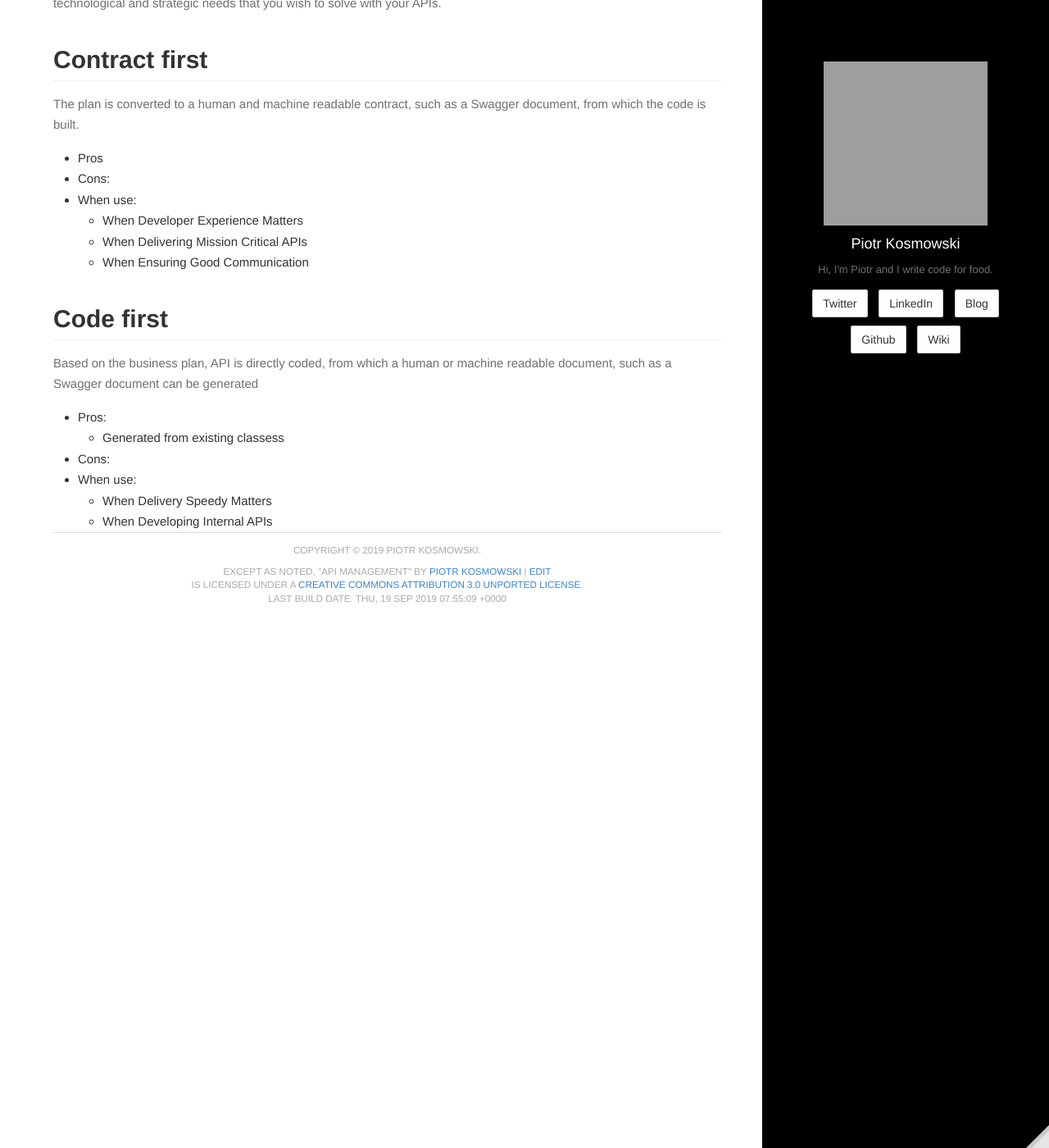
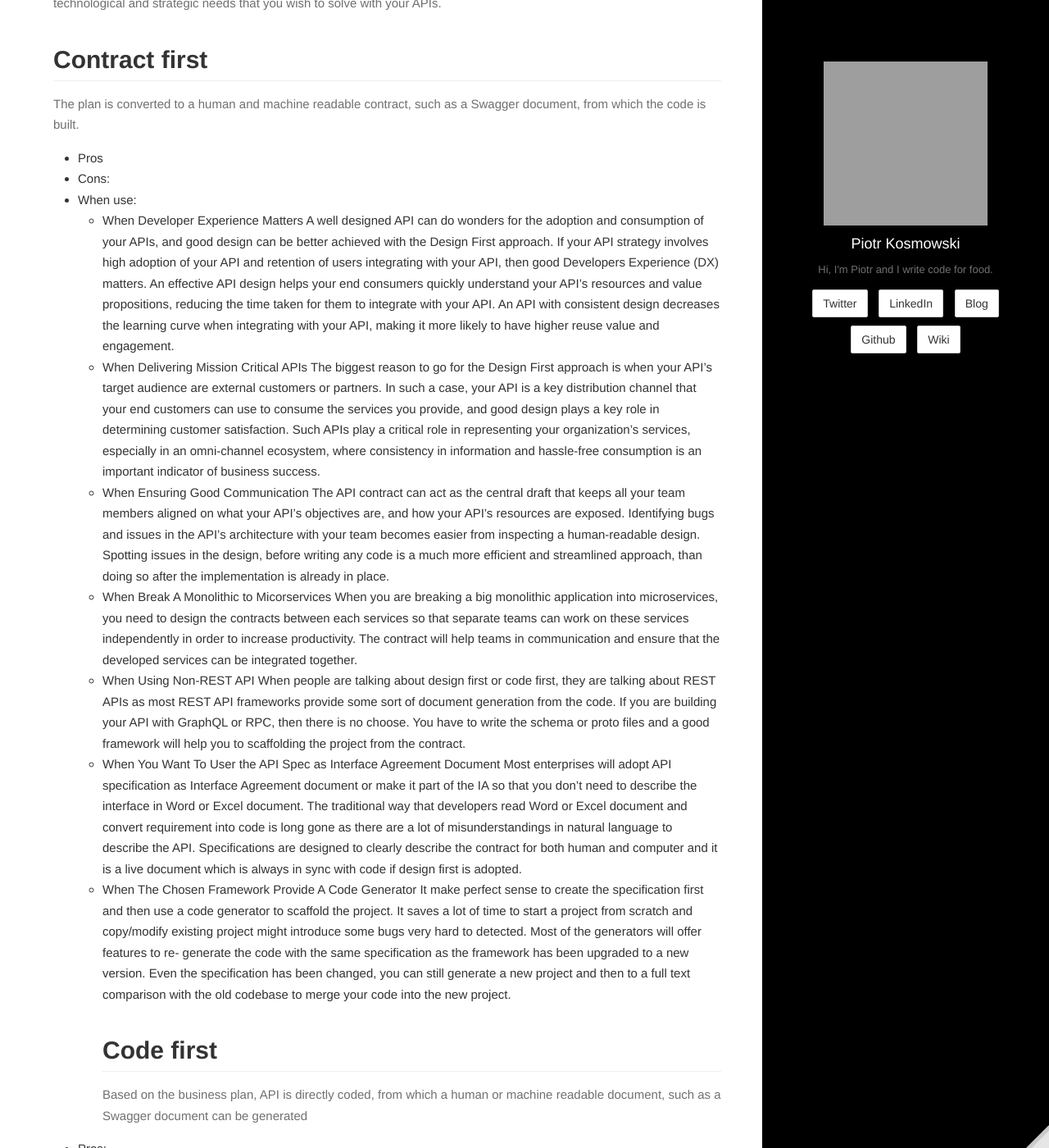
Before and after one commit to kospiotr/kospiotr.github.io, a Jekyll site: the page built from wiki/api-management.md, in a window 1280 px wide and 1400 px high, scrolled down 2580 px. Shown: the whole window at 82% size. Built offline with Jekyll 4.4.1, drawn with Linux system fonts in a browser that asks for light colours; grey boxes are pictures that could not be loaded.

Commit message:
Update api-management.md

```diff
--- a/wiki/api-management.md
+++ b/wiki/api-management.md
@@ -71,9 +71,19 @@ The plan is converted to a human and machine readable contract, such as a Swagge
 * Cons:
 * When use:
   - When Developer Experience Matters
+  A well designed API can do wonders for the adoption and consumption of your APIs, and good design can be better achieved with the Design First approach. If your API strategy involves high adoption of your API and retention of users integrating with your API, then good Developers Experience (DX) matters. An effective API design helps your end consumers quickly understand your API’s resources and value propositions, reducing the time taken for them to integrate with your API. An API with consistent design decreases the learning curve when integrating with your API, making it more likely to have higher reuse value and engagement.
   - When Delivering Mission Critical APIs
+  The biggest reason to go for the Design First approach is when your API’s target audience are external customers or partners. In such a case, your API is a key distribution channel that your end customers can use to consume the services you provide, and good design plays a key role in determining customer satisfaction. Such APIs play a critical role in representing your organization’s services, especially in an omni-channel ecosystem, where consistency in information and hassle-free consumption is an important indicator of business success.
   - When Ensuring Good Communication
-
+  The API contract can act as the central draft that keeps all your team members aligned on what your API’s objectives are, and how your API’s resources are exposed. Identifying bugs and issues in the API’s architecture with your team becomes easier from inspecting a human-readable design. Spotting issues in the design, before writing any code is a much more efficient and streamlined approach, than doing so after the implementation is already in place.
+  - When Break A Monolithic to Micorservices
+  When you are breaking a big monolithic application into microservices, you need to design the contracts between each services so that separate teams can work on these services independently in order to increase productivity. The contract will help teams in communication and ensure that the developed services can be integrated together.
+  - When Using Non-REST API
+  When people are talking about design first or code first, they are talking about REST APIs as most REST API frameworks provide some sort of document generation from the code. If you are building your API with GraphQL or RPC, then there is no choose. You have to write the schema or proto files and a good framework will help you to scaffolding the project from the contract.
+  - When You Want To User the API Spec as Interface Agreement Document
+  Most enterprises will adopt API specification as Interface Agreement document or make it part of the IA so that you don’t need to describe the interface in Word or Excel document. The traditional way that developers read Word or Excel document and convert requirement into code is long gone as there are a lot of misunderstandings in natural language to describe the API. Specifications are designed to clearly describe the contract for both human and computer and it is a live document which is always in sync with code if design first is adopted.
+  - When The Chosen Framework Provide A Code Generator
+  It make perfect sense to create the specification first and then use a code generator to scaffold the project. It saves a lot of time to start a project from scratch and copy/modify existing project might introduce some bugs very hard to detected. Most of the generators will offer features to re- generate the code with the same specification as the framework has been upgraded to a new version. Even the specification has been changed, you can still generate a new project and then to a full text comparison with the old codebase to merge your code into the new project.
 ## Code first
 Based on the business plan, API is directly coded, from which a human or machine readable document, such as a Swagger document can be generated
 * Pros:
```
